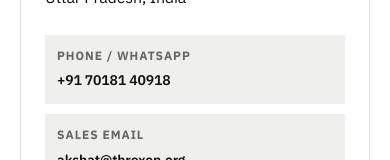
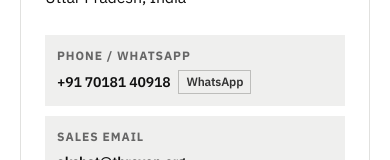
Before and after one commit to drifter089/TREXON-COMPANY, a Next.js app: page /contact in a window 390 px wide. Shown: the part 587-747 px from the top of the page. Built offline with nearby package versions, Linux system fonts and the light colour scheme; no server answers.

Commit message:
Improve mobile contact conversion flow

```diff
--- a/app/components/Contact.module.css
+++ b/app/components/Contact.module.css
@@ -160,6 +160,34 @@
 .contactDetails dd a:hover,
 .contactDetails dd a:focus-visible {
   text-decoration: underline;
+}
+
+.contactActions {
+  display: flex;
+  flex-wrap: wrap;
+  align-items: center;
+  gap: 8px;
+}
+
+.whatsAppLink {
+  display: inline-flex;
+  align-items: center;
+  min-height: 24px;
+  padding: 3px 7px;
+  border: 1px solid #bdbdbb;
+  color: #333;
+  font-size: 0.75rem;
+  font-weight: 600;
+  line-height: 1;
+  text-decoration: none;
+}
+
+.whatsAppLink:hover,
+.whatsAppLink:focus-visible {
+  border-color: #111;
+  background: #111;
+  color: #fff;
+  text-decoration: none;
 }
 
 .formPanel {
@@ -338,8 +366,8 @@
     grid-template-columns: 1fr;
     grid-template-areas:
       "details"
-      "map"
-      "form";
+      "form"
+      "map";
   }
 
   .locationCopy {
--- a/app/components/Contact.tsx
+++ b/app/components/Contact.tsx
@@ -43,9 +43,17 @@ export default function Contact() {
             <dl className={styles.contactDetails}>
               <div>
                 <dt>Phone / WhatsApp</dt>
-                <dd>
+                <dd className={styles.contactActions}>
                   <a href={`tel:${CONTACT_DETAILS.phone.replace(/\s/g, "")}`}>
                     {CONTACT_DETAILS.phone}
+                  </a>
+                  <a
+                    className={styles.whatsAppLink}
+                    href={`https://wa.me/${CONTACT_DETAILS.phone.replace(/\D/g, "")}`}
+                    target="_blank"
+                    rel="noreferrer"
+                  >
+                    WhatsApp
                   </a>
                 </dd>
               </div>
```
